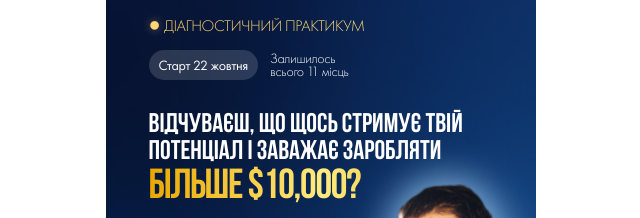
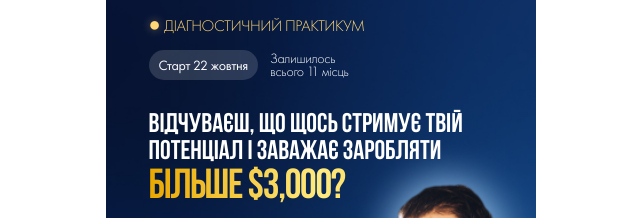
Before and after one commit to RomanIsaiev/work-website-68-copy, a website built with Vite: page index.html in a window 1280 px wide. Shown: the top 218 px of the page, 319-959 px from the left. Built offline with nearby package versions, Linux system fonts and the light colour scheme; a script that the page names is missing; files whose address does not match are found by name.

Commit message:
update subtitle

```diff
--- a/index.html
+++ b/index.html
@@ -62,7 +62,7 @@
         <h1 class="header-title">
           Відчуваєш, що щось стримує твій потенціал і заважає заробляти
         </h1>
-        <p class="header-subtitle">більше $10,000?</p>
+        <p class="header-subtitle">більше $3,000?</p>
         <p class="header-desc">
           🔓 Це через невидимі бар’єри, «блоки», які можуть тихо заважати тобі
           досягти того, на що ти здатен
```
